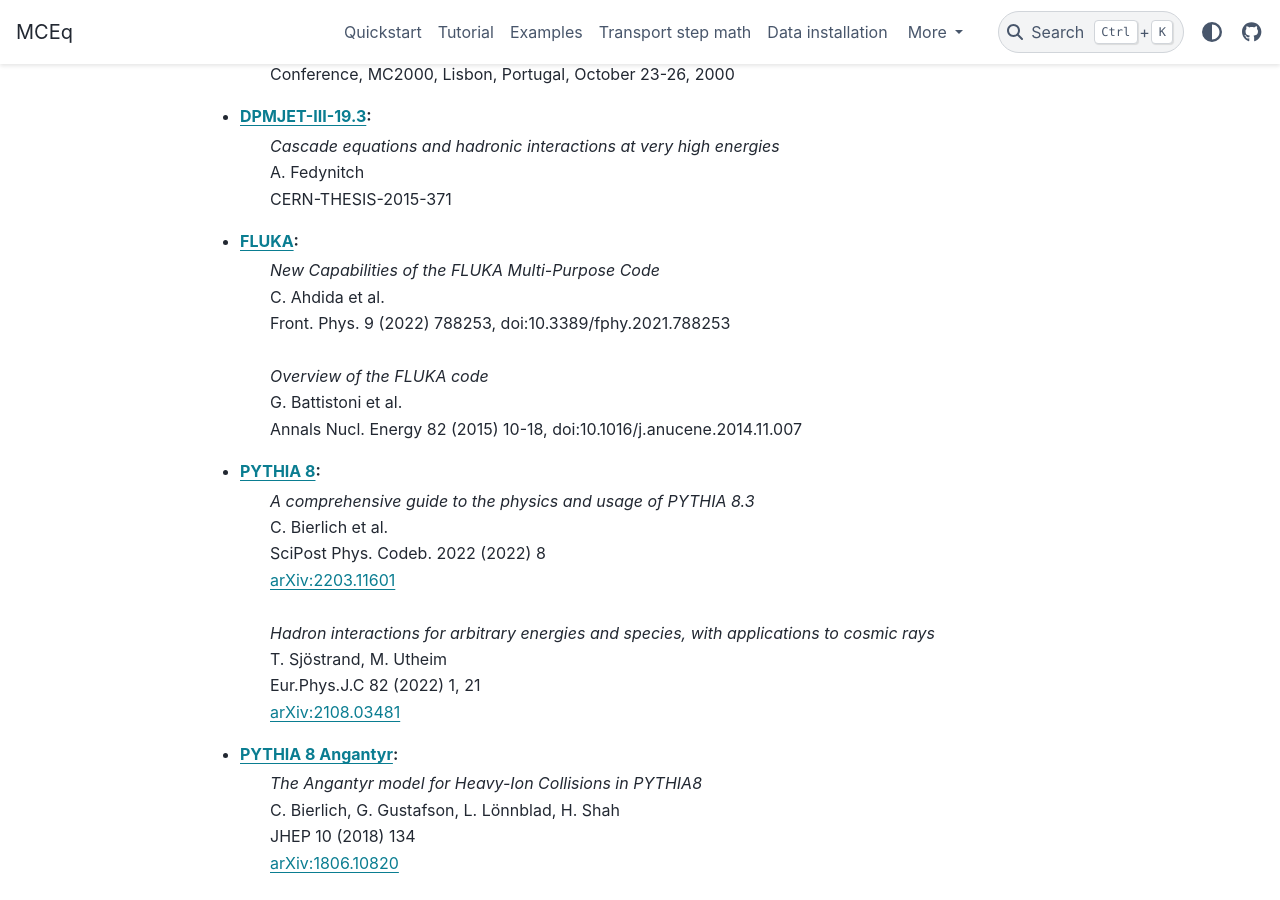
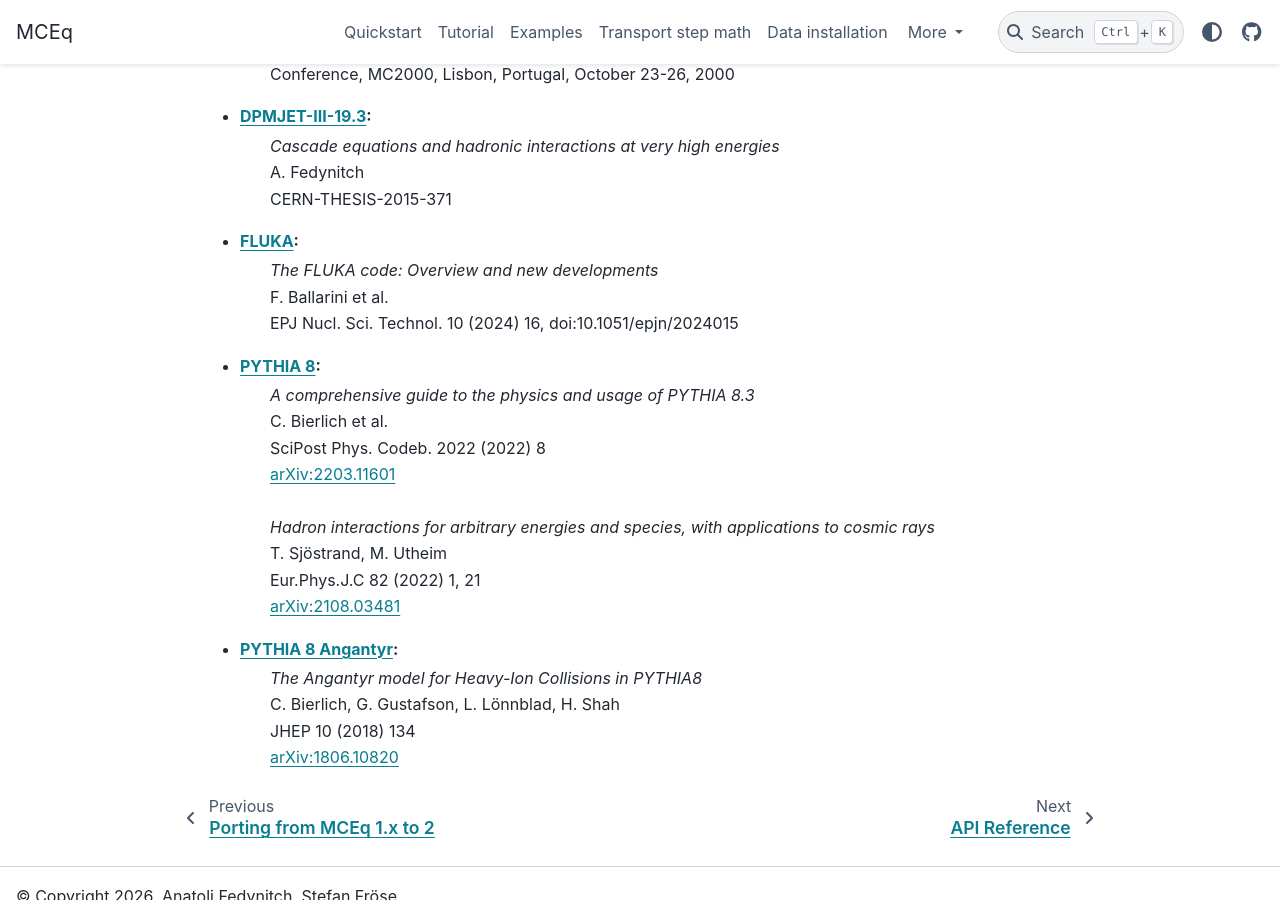
Before and after one commit to mceq-project/MCEq, a Sphinx documentation site: the page built from docs/citeus.rst, in a window 1280 px wide and 900 px high, scrolled down 2986 px. Built offline with Sphinx 7.4.7 and the PyData theme 0.15.4, drawn with Linux system fonts in a browser that asks for light colours.

Commit message:
docs: FLUKA citation as requested by fluka.eu; MatrixBuilder documented in its module
FLUKA20251 is the fluka.eu release; cite Ballarini et al., EPJ N 10 (2024) 16
(verified on INSPIRE and fluka.eu) instead of the CERN-branch Ahdida 2022 and
Battistoni 2015 papers. The other new citations were verified on INSPIRE
(PYTHIA 8.3, Sjostrand-Utheim, Angantyr) and Crossref (NRLMSIS 2.0, IGRF-13).

MatrixBuilder was documented only as the MCEq.core re-export, so the
matrix_builder module page with the M_int/M_dec equations was never built.
It is documented in MCEq.operators.matrix_builder now (with __all__);
MCEq.core.MatrixBuilder stays importable.

Co-Authored-By: Claude Opus 5.5 <noreply@anthropic.com>

```diff
--- a/docs/api-reference/core.rst
+++ b/docs/api-reference/core.rst
@@ -15,6 +15,7 @@ Reference/API
 =============
 .. automodapi:: MCEq.core
   :inherited-members:
+  :skip: MatrixBuilder
 
 .. autodata:: MCEq.core.DENSITY_MODELS
    :no-value:
--- a/docs/api-reference/solvers.rst
+++ b/docs/api-reference/solvers.rst
@@ -42,7 +42,7 @@ Architecture
 
 The solver is layered like the matrix build:
 
-1. :class:`MCEq.core.MatrixBuilder` produces the constant operator as two
+1. :class:`~MCEq.operators.matrix_builder.MatrixBuilder` produces the constant operator as two
    sparse matrices, ``int_m`` (:math:`A`) and ``dec_m`` (:math:`B`);
    :mod:`MCEq.operators.secant` produces the constant sec(θ) mode-coupling
    operators.
--- a/docs/citeus.rst
+++ b/docs/citeus.rst
@@ -126,14 +126,10 @@ Hadronic interaction models
     | A. Fedynitch
     | CERN-THESIS-2015-371
 
-* `FLUKA <https://doi.org/10.3389/fphy.2021.788253>`_:
-    | *New Capabilities of the FLUKA Multi-Purpose Code*
-    | C. Ahdida et al.
-    | Front. Phys. 9 (2022) 788253, doi:10.3389/fphy.2021.788253
-    |
-    | *Overview of the FLUKA code*
-    | G. Battistoni et al.
-    | Annals Nucl. Energy 82 (2015) 10-18, doi:10.1016/j.anucene.2014.11.007
+* `FLUKA <https://www.fluka.eu>`_:
+    | *The FLUKA code: Overview and new developments*
+    | F. Ballarini et al.
+    | EPJ Nucl. Sci. Technol. 10 (2024) 16, doi:10.1051/epjn/2024015
 
 * `PYTHIA 8 <https://pythia.org>`_:
     | *A comprehensive guide to the physics and usage of PYTHIA 8.3*
--- a/docs/solver_math.rst
+++ b/docs/solver_math.rst
@@ -38,7 +38,7 @@ the energy grid the fluxes form a state vector :math:`\Phi \in
 :math:`A` (``int_m``) holds the interaction losses on the diagonal, the
 production kernels off it and the energy-loss band; :math:`B` (``dec_m``)
 holds the decay rates on the diagonal and the decay kernels off it. Both are
-constant along the path, built by :class:`MCEq.core.MatrixBuilder`; only
+constant along the path, built by :class:`~MCEq.operators.matrix_builder.MatrixBuilder`; only
 :math:`\rho^{-1}(X)` changes. Every short time scale sits on the diagonal.
 
 Diagonal-exact splitting and the exponential integrator
```
Also changed, not shown: docs/api-reference/operators.rst (+7 -2 lines), 1 other file.
